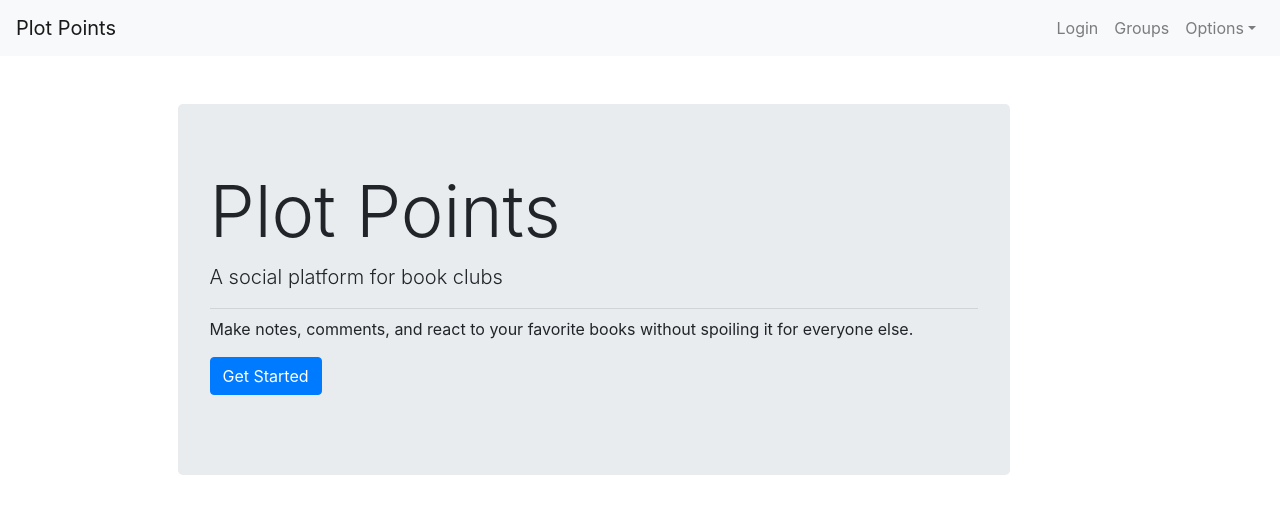
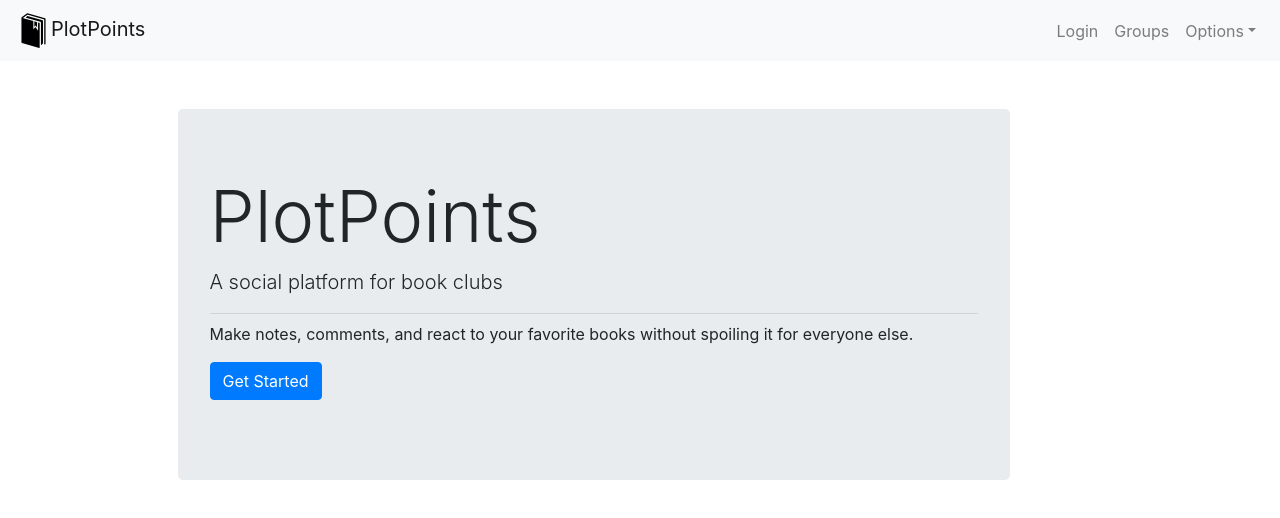
Before and after one commit to blowing-inc/plotpoints-ui, a React (Create React App) app: page / in a window 1280 px wide. Shown: the top 518 px of the page. Built offline with nearby package versions, Linux system fonts and the light colour scheme.

Commit message:
Logo
Messed with the SVG a little and got it looking okay.

```diff
--- a/src/components/layout/navbar/Navbar.tsx
+++ b/src/components/layout/navbar/Navbar.tsx
@@ -16,13 +16,16 @@ import {
 import { FontAwesomeIcon } from '@fortawesome/react-fontawesome';
 import { faCog } from '@fortawesome/free-solid-svg-icons';
 
-import Logo from '../../../svg/Logo.svg';
+import Logo from '../../../svg/logo.svg';
 
 const Header: React.FC = (props) => {
   return (
       <div>
         <Navbar color="light" light expand="md">
-          <NavbarBrand href="/">Plot Points</NavbarBrand>
+          <NavbarBrand href="/">
+            <img src={Logo} style={{height: '35px', width: '35px'}} className="app-logo" alt="logo" />
+            PlotPoints
+          </NavbarBrand>
           <NavbarToggler />
           <Collapse  navbar>
             <Nav className="ml-auto" navbar>
--- a/src/components/router/routes/Home.tsx
+++ b/src/components/router/routes/Home.tsx
@@ -7,7 +7,7 @@ const Home: React.FC = () => {
   return (
     <HomeLayout>
       <Jumbotron>
-        <h1 className="display-3"> Plot Points </h1>
+        <h1 className="display-3"> PlotPoints </h1>
         <p className="lead">A social platform for book clubs</p>
         <hr className="my-2" />
         <p>Make notes, comments, and react to your favorite books without spoiling it for everyone else.</p>
```
Also changed, not shown: src/svg/logo.svg.
